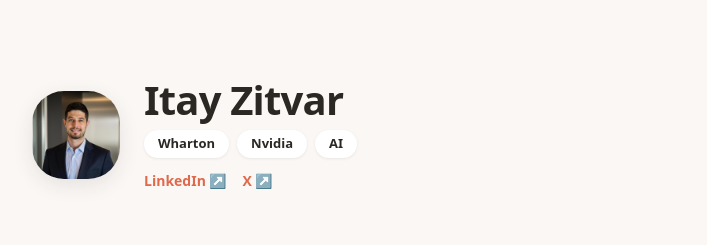
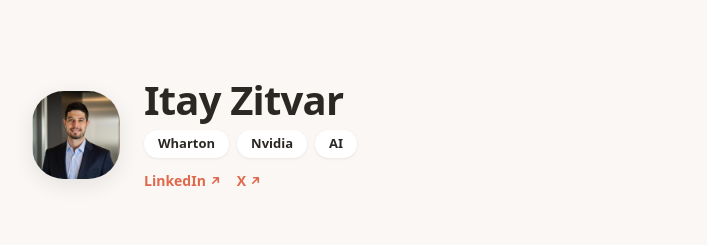
Before and after one commit to itayzit/zitvar-ai, a Next.js app: page / in a window 1280 px wide. Shown: the top 245 px of the page, without its empty margins (286-993 px from the left). Built offline with nearby package versions, Linux system fonts and the light colour scheme; a web font is replaced by a local one.

Commit message:
Replace emoji-prone arrow character with inline SVG
Co-Authored-By: Claude Fable 5 <noreply@anthropic.com>

```diff
--- a/src/components/Hero.tsx
+++ b/src/components/Hero.tsx
@@ -50,22 +50,33 @@ export default function Hero() {
             ))}
           </div>
           <div className="mt-3 flex gap-4">
-            <a
-              href="https://www.linkedin.com/in/itayzitvar/"
-              target="_blank"
-              rel="noopener noreferrer"
-              className="text-[14px] font-semibold text-accent hover:underline hover:underline-offset-4"
-            >
-              LinkedIn ↗
-            </a>
-            <a
-              href="https://x.com/itayzit"
-              target="_blank"
-              rel="noopener noreferrer"
-              className="text-[14px] font-semibold text-accent hover:underline hover:underline-offset-4"
-            >
-              X ↗
-            </a>
+            {[
+              { label: "LinkedIn", href: "https://www.linkedin.com/in/itayzitvar/" },
+              { label: "X", href: "https://x.com/itayzit" },
+            ].map((link) => (
+              <a
+                key={link.label}
+                href={link.href}
+                target="_blank"
+                rel="noopener noreferrer"
+                className="inline-flex items-center gap-1 text-[14px] font-semibold text-accent hover:underline hover:underline-offset-4"
+              >
+                {link.label}
+                <svg
+                  aria-hidden="true"
+                  width="11"
+                  height="11"
+                  viewBox="0 0 12 12"
+                  fill="none"
+                  stroke="currentColor"
+                  strokeWidth="1.8"
+                  strokeLinecap="round"
+                  strokeLinejoin="round"
+                >
+                  <path d="M3 9L9 3M4 3h5v5" />
+                </svg>
+              </a>
+            ))}
           </div>
         </div>
       </div>
```
